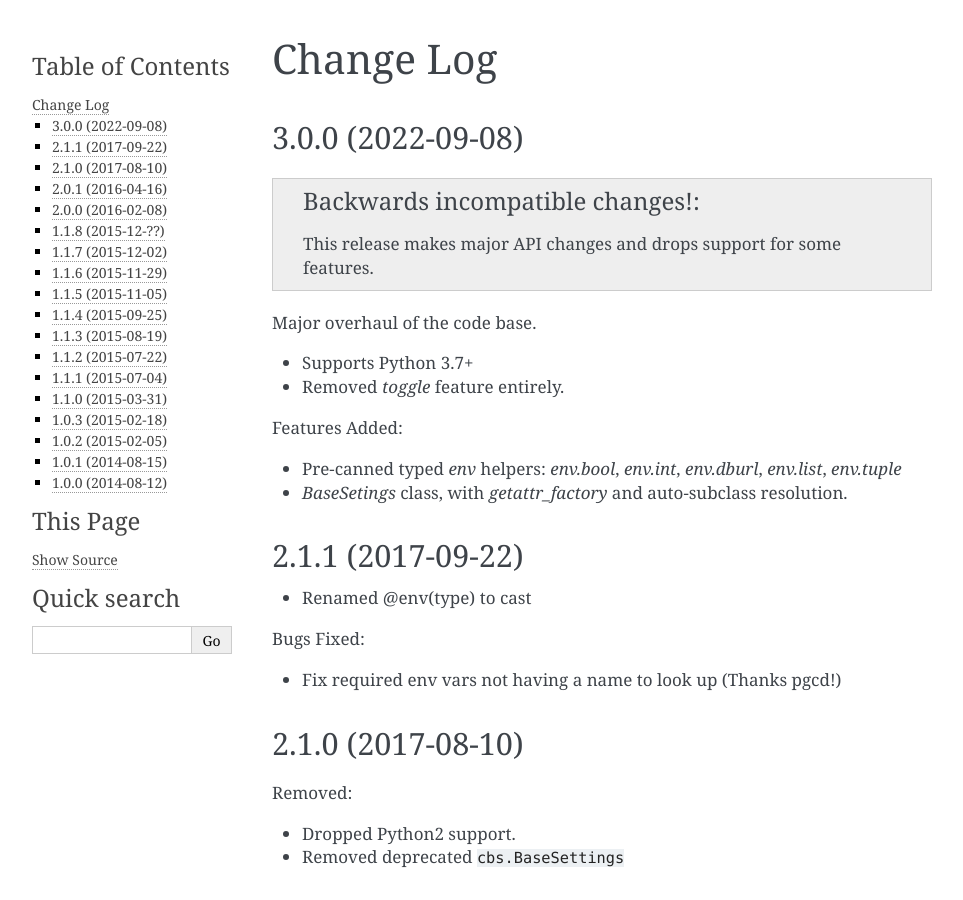
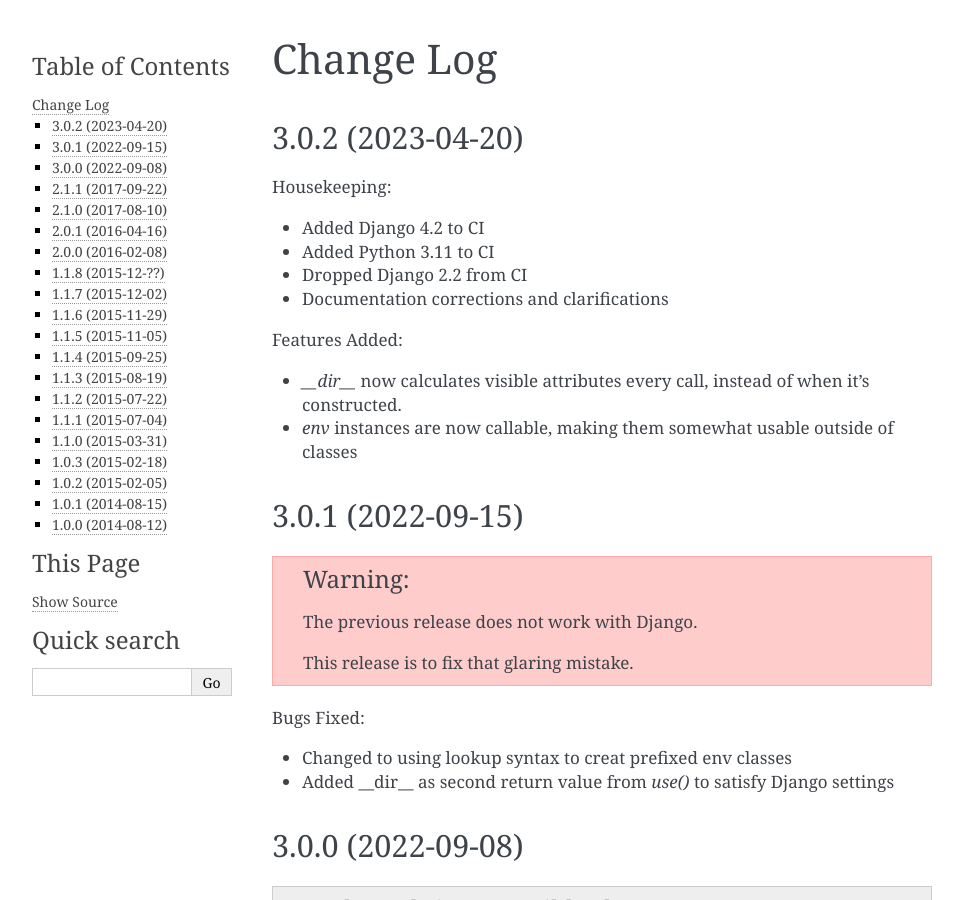
Before and after one commit to funkybob/django-classy-settings, a Sphinx documentation site: the page built from docs/changelog.rst, in a window 1280 px wide and 900 px high. Shown: the whole window, without its empty margins (148-1111 px from the left). Built offline with Sphinx 7.4.7, drawn with Linux system fonts in a browser that asks for light colours.

Commit message:
Update changelog

```diff
--- a/docs/changelog.rst
+++ b/docs/changelog.rst
@@ -1,5 +1,32 @@
 Change Log
 ==========
+
+3.0.2 (2023-04-20)
+------------------
+
+Housekeeping:
+
+- Added Django 4.2 to CI
+- Added Python 3.11 to CI
+- Dropped Django 2.2 from CI
+- Documentation corrections and clarifications
+
+Features Added:
+
+- `__dir__` now calculates visible attributes every call, instead of when it's constructed.
+- `env` instances are now callable, making them somewhat usable outside of classes
+
+3.0.1 (2022-09-15)
+------------------
+
+.. warning:: The previous release does not work with Django.
+
+   This release is to fix that glaring mistake.
+
+Bugs Fixed:
+
+- Changed to using lookup syntax to creat prefixed env classes
+- Added __dir__ as second return value from `use()` to satisfy Django settings
 
 3.0.0 (2022-09-08)
 ------------------
```
